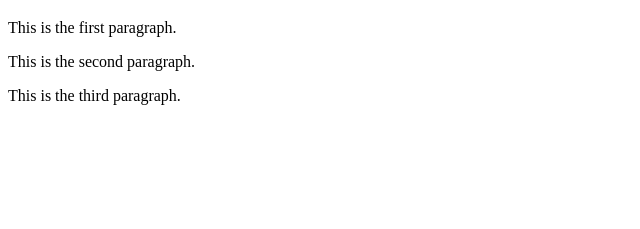
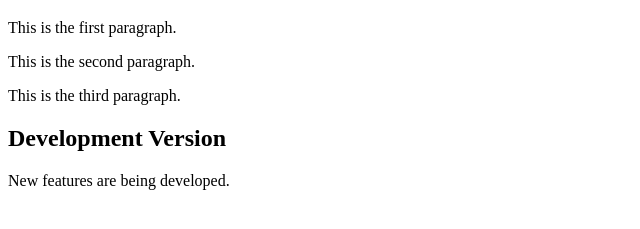
Before and after one commit to shafimuhammad5255-hue/github-workflows, a website: page index.html in a window 1280 px wide. Shown: the part 61-290 px from the top of the page, without its empty margins (0-640 px from the left). Drawn offline with Linux system fonts and the light colour scheme.

Commit message:
Add development version section

```diff
--- a/index.html
+++ b/index.html
@@ -10,5 +10,11 @@
   <p>This is the first paragraph.</p>
   <p>This is the second paragraph.</p>
   <p>This is the third paragraph.</p>
+
+  <section>
+    <h2>Development Version</h2>
+    <p>New features are being developed.</p>
+</section>
+
 </body>
 </html>
--- /dev/null
+++ b/package.json
@@ -0,0 +1,6 @@
+{
+  "private": true,
+  "scripts": {
+    "test": "node --test"
+  }
+}
```
Also changed, not shown: tests/index.test.js (+7 -3 lines).
